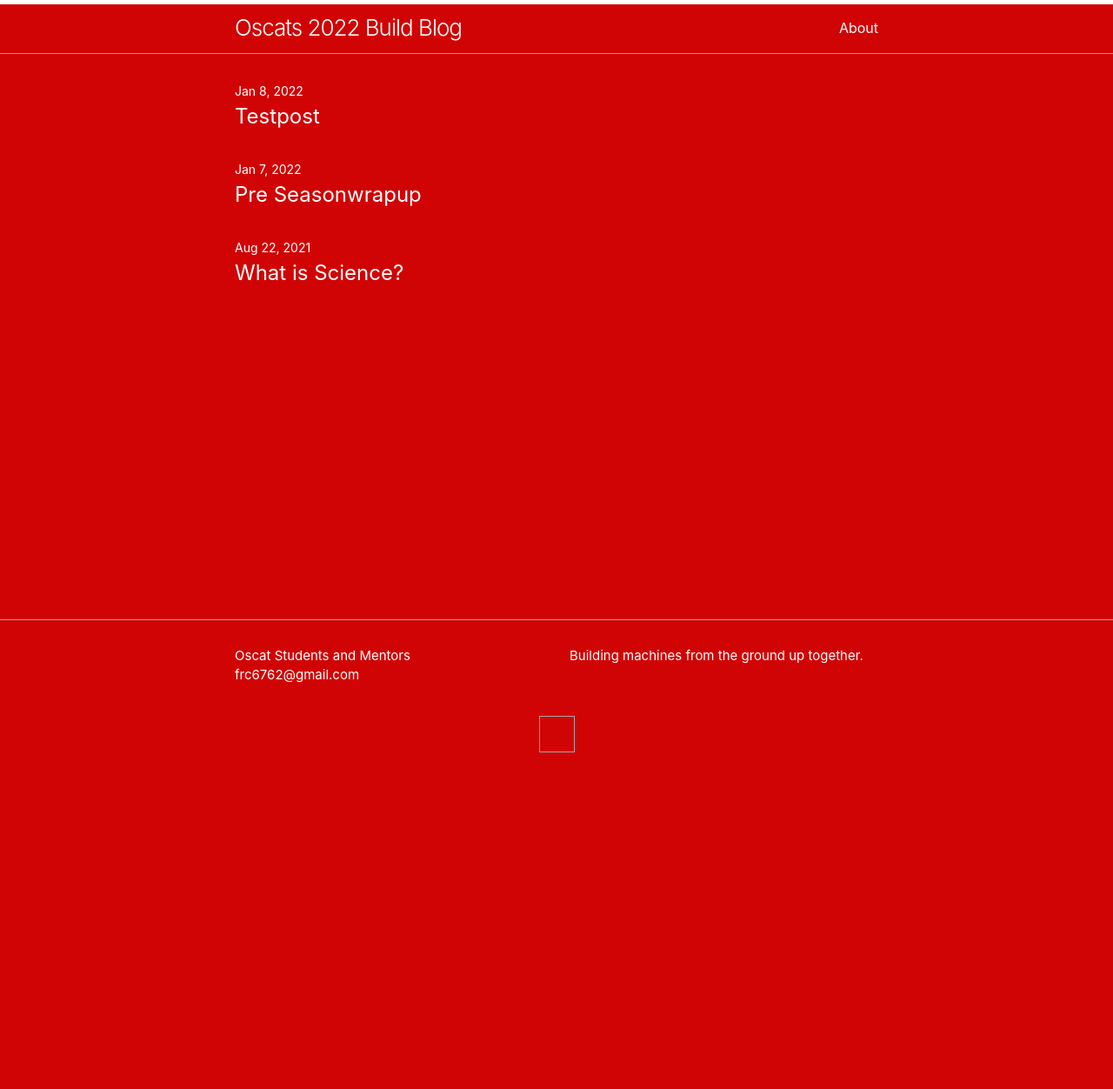
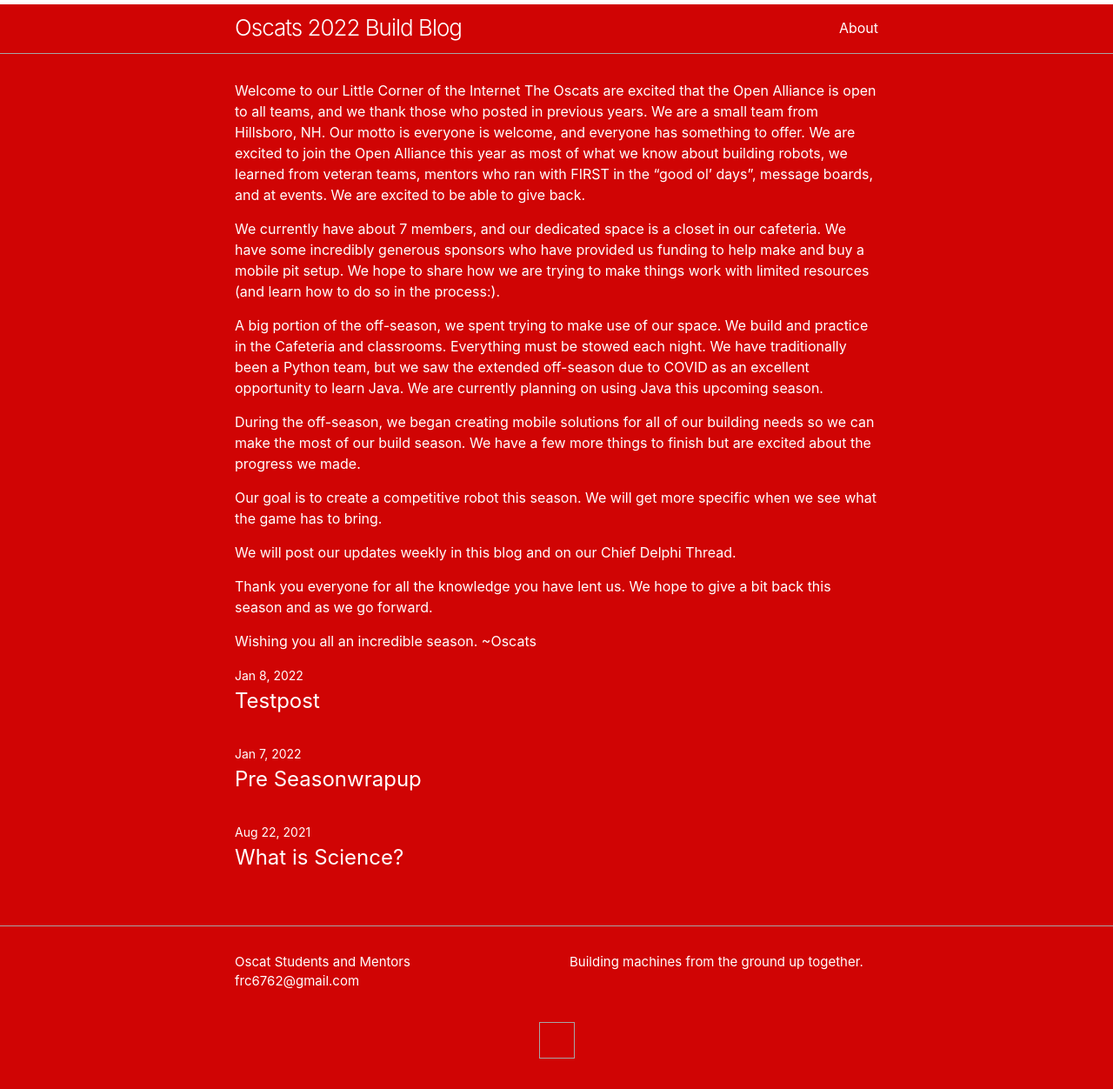
Before and after one commit to MrRSquared/MrRSquared.github.io, a Jekyll site: the page built from index.md, in a window 1280 px wide. Shown: the whole page at 87% size. Built offline with Jekyll 4.4.1, drawn with Linux system fonts in a browser that asks for light colours; nearby versions of some CDN libraries; before the commit the page ends 900 px from its top, so only the background shows below that.

Commit message:
Update index.md

```diff
--- a/index.md
+++ b/index.md
@@ -7,3 +7,19 @@
 #
 layout: home
 ---
+Welcome to our Little Corner of the Internet
+The Oscats are excited that the Open Alliance is open to all teams, and we thank those who posted in previous years. We are a small team from Hillsboro, NH. Our motto is everyone is welcome, and everyone has something to offer. We are excited to join the Open Alliance this year as most of what we know about building robots, we learned from veteran teams, mentors who ran with FIRST in the "good ol' days", message boards, and at events. We are excited to be able to give back.
+
+We currently have about 7 members, and our dedicated space is a closet in our cafeteria. We have some incredibly generous sponsors who have provided us funding to help make and buy a mobile pit setup. We hope to share how we are trying to make things work with limited resources (and learn how to do so in the process:).
+
+A big portion of the off-season, we spent trying to make use of our space. We build and practice in the Cafeteria and classrooms. Everything must be stowed each night. We have traditionally been a Python team, but we saw the extended off-season due to COVID as an excellent opportunity to learn Java. We are currently planning on using Java this upcoming season.
+
+During the off-season, we began creating mobile solutions for all of our building needs so we can make the most of our build season. We have a few more things to finish but are excited about the progress we made.
+
+Our goal is to create a competitive robot this season. We will get more specific when we see what the game has to bring.
+
+We will post our updates weekly in this blog and on our Chief Delphi Thread.
+
+Thank you everyone for all the knowledge you have lent us. We hope to give a bit back this season and as we go forward.
+
+Wishing you all an incredible season. ~Oscats
```
